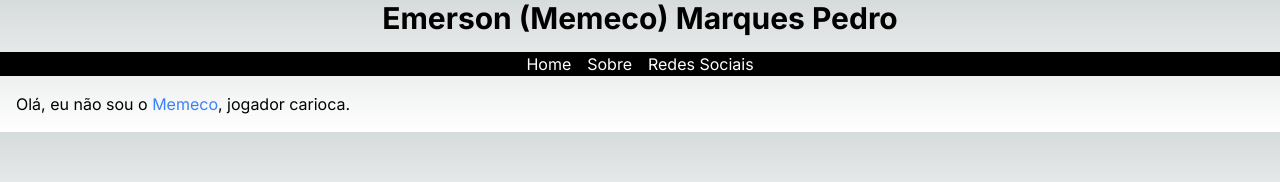
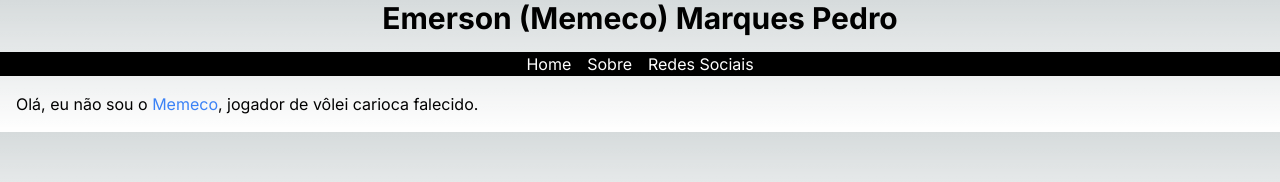
Before and after one commit to memeco/memeco.com.br, a Next.js app: page / in a window 1280 px wide. Shown: the top 182 px of the page. Built offline with nearby package versions, Linux system fonts and the light colour scheme.

Commit message:
Add files via upload

```diff
--- a/app/page.js
+++ b/app/page.js
@@ -47,7 +47,7 @@ export default function Page() {
           >
             Memeco
           </Link>
-          , jogador carioca.
+          , jogador de vôlei carioca falecido.
         </p>
       </main>
     </div>
```
